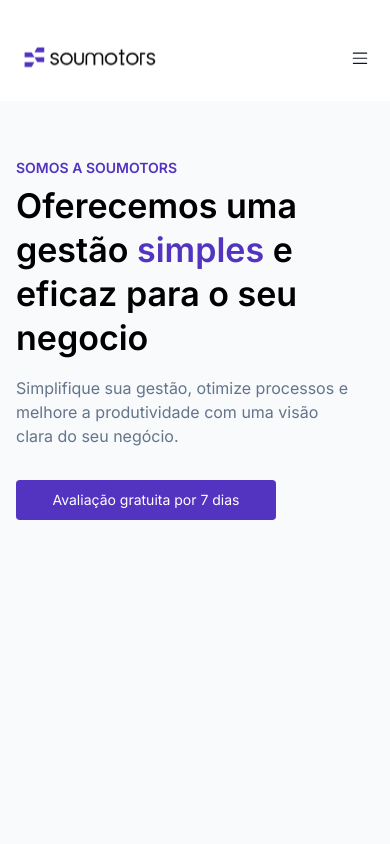
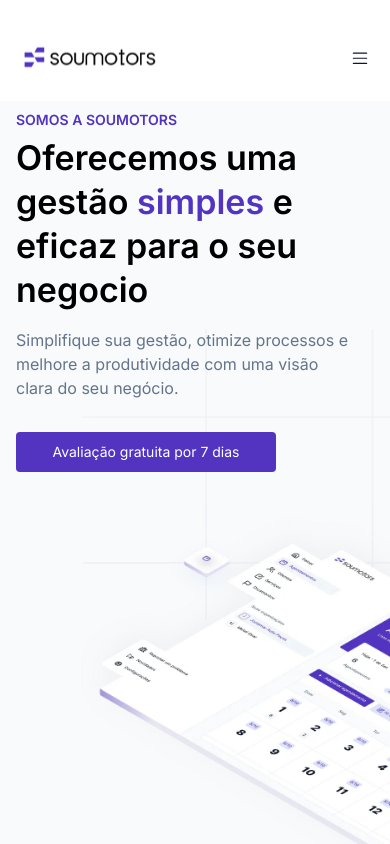
Before and after one commit to fredojbg/lp-soumotors-app, a Next.js app: page / in a window 390 px wide. Shown: the top 844 px of the page. Built offline with nearby package versions, Linux system fonts and the light colour scheme.

Commit message:
fix: qa adjustments

```diff
--- a/src/components/SectionHero.tsx
+++ b/src/components/SectionHero.tsx
@@ -11,7 +11,7 @@ export default function SectionHero() {
   return (
     <section className="bg-black-haze-50">
       <div className="relative max-w-[1440px] w-full min-h-screen mx-auto lg:min-h-[calc(100vh-90px)]">
-        <div className="relative max-w-[1240px] w-full py-40 px-4 mx-auto z-10 lg:py-20">
+        <div className="relative max-w-[1240px] w-full py-28 xm:py-40 px-4 mx-auto z-10 lg:py-20">
           <span className="block text-sm leading-4 lg:text-base lg:leading-5 text-purple-heart-700 font-semibold uppercase mb-2">
             Somos a soumotors
           </span>
@@ -56,7 +56,7 @@ export default function SectionHero() {
         />
 
         <Image
-          className="hidden absolute right-0 bottom-0 xm:block max-w-[calc(100%-20px)] w-full lg:hidden sm:max-w-2xl"
+          className="absolute right-0 bottom-0 xm:block max-w-[80%] xm:max-w-[calc(100%-20px)] w-full lg:hidden sm:max-w-2xl"
           src={heroMob}
           alt="Imagem desktop da plataforma"
         />
--- a/src/components/SectionScheduling.tsx
+++ b/src/components/SectionScheduling.tsx
@@ -52,7 +52,7 @@ export default function SectionScheduling() {
           />
         </div>
 
-        <div className="-order-1 lg:order-1 max-w-[500px] w-full mb-6 lg:ml-auto lg:mb-0">
+        <div className="-order-1 lg:order-1 max-w-[500px] w-full mb-6 lg:ml-auto lg:mb-0 lg:sticky lg:top-6">
           <Image
             className="h-[52px] mb-8"
             src={schedulingIcon}
```
